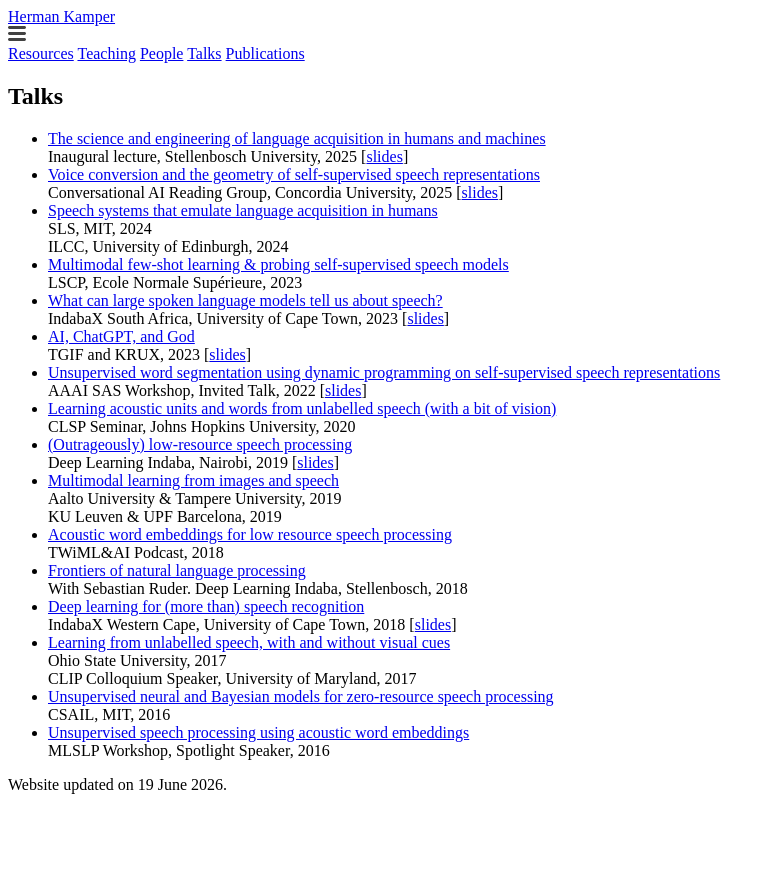
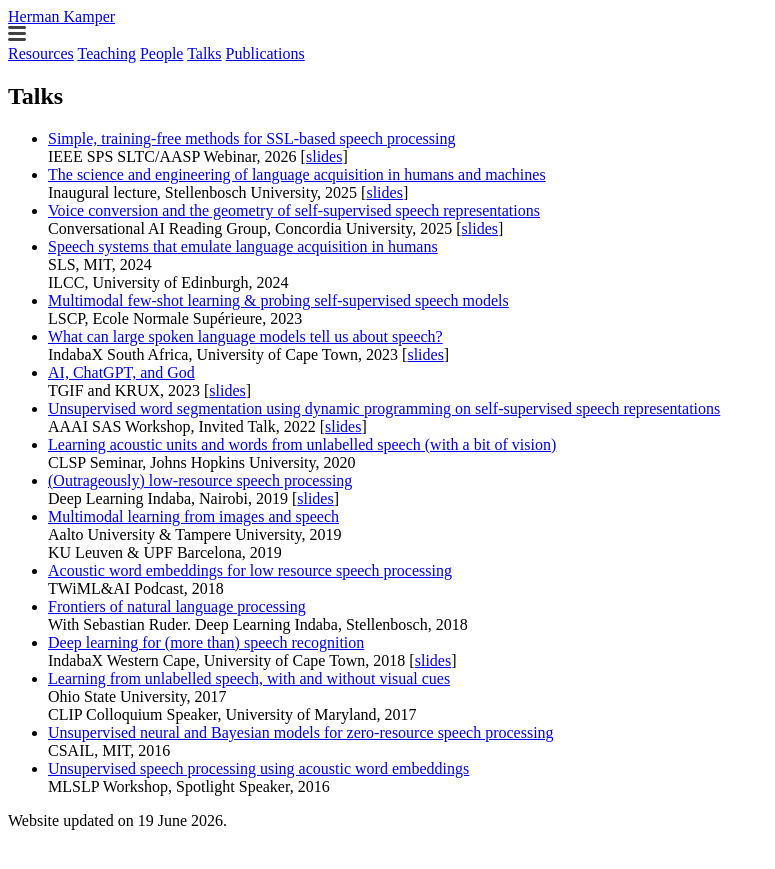
Before and after one commit to kamperh/kamperh.github.io, a Jekyll site: the page built from talks.md, in a window 1280 px wide. Shown: the top 869 px of the page, without its empty margins (0-775 px from the left). Built offline with Jekyll 4.4.1, drawn with Linux system fonts in a browser that asks for light colours; a style sheet for code colours, icons or effects is not loaded.

Commit message:
Update talks.md

```diff
--- a/talks.md
+++ b/talks.md
@@ -9,6 +9,8 @@ order: 4
 
 <!-- Many of the talks below are also on [this YouTube playlist](https://www.youtube.com/playlist?list=PLmZlBIcArwhOcX0KF9aNc-BfZxd1xqF8H). -->
 
+- [Simple, training-free methods for SSL-based speech processing](https://youtu.be/JJGpg7MQuE8)
+  IEEE SPS SLTC/AASP Webinar, 2026 [[slides]({{site.url}}/slides/kamper2026simple_talk.pdf)]
 - [The science and engineering of language acquisition in humans and machines](https://www.youtube.com/live/gDfy_n5IbFo?t=550)
   Inaugural lecture, Stellenbosch University, 2025 [[slides]({{site.url}}/slides/kamper2025inaugural.pdf)]
 - [Voice conversion and the geometry of self-supervised speech representations](https://youtu.be/L6SnWOui_7A)
```
